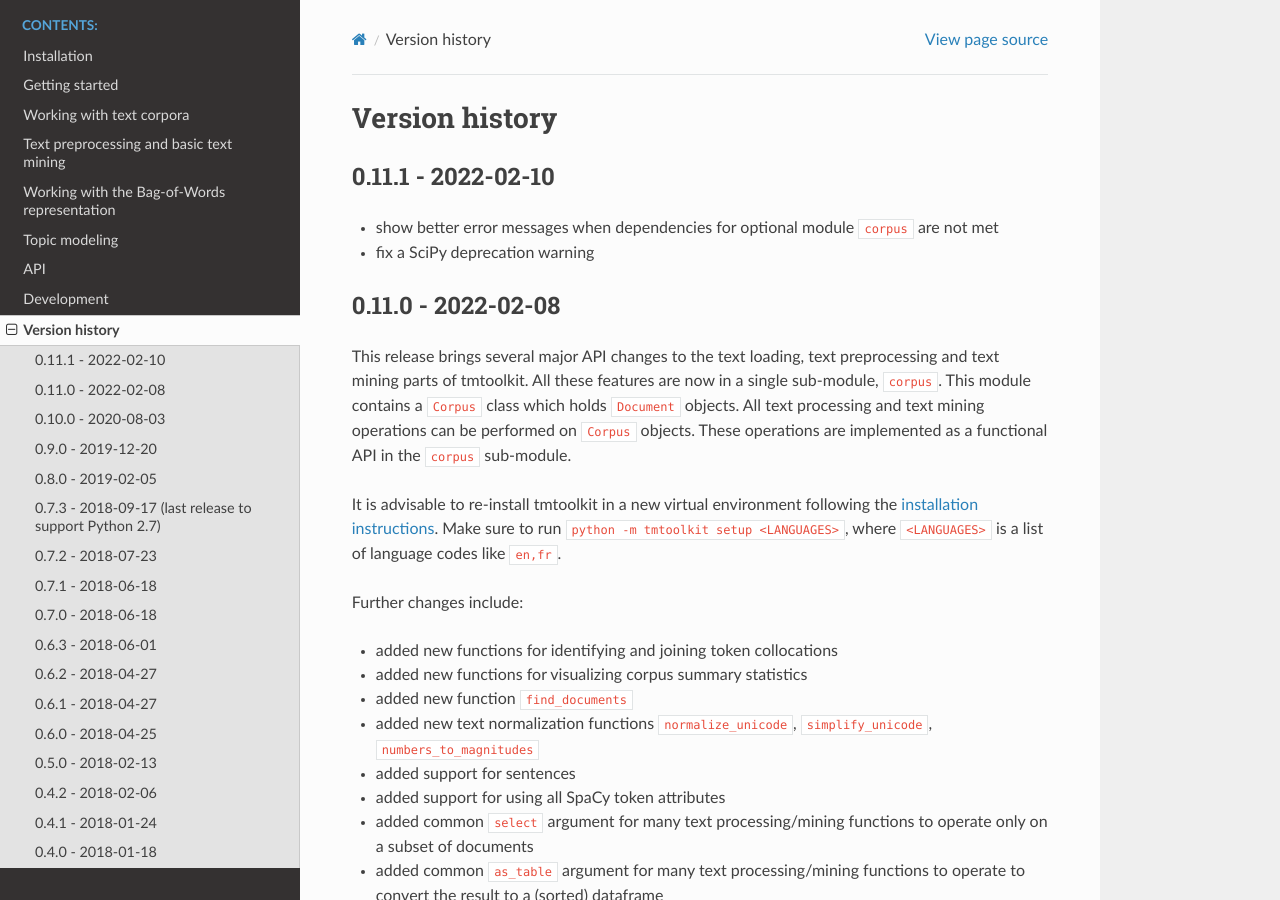
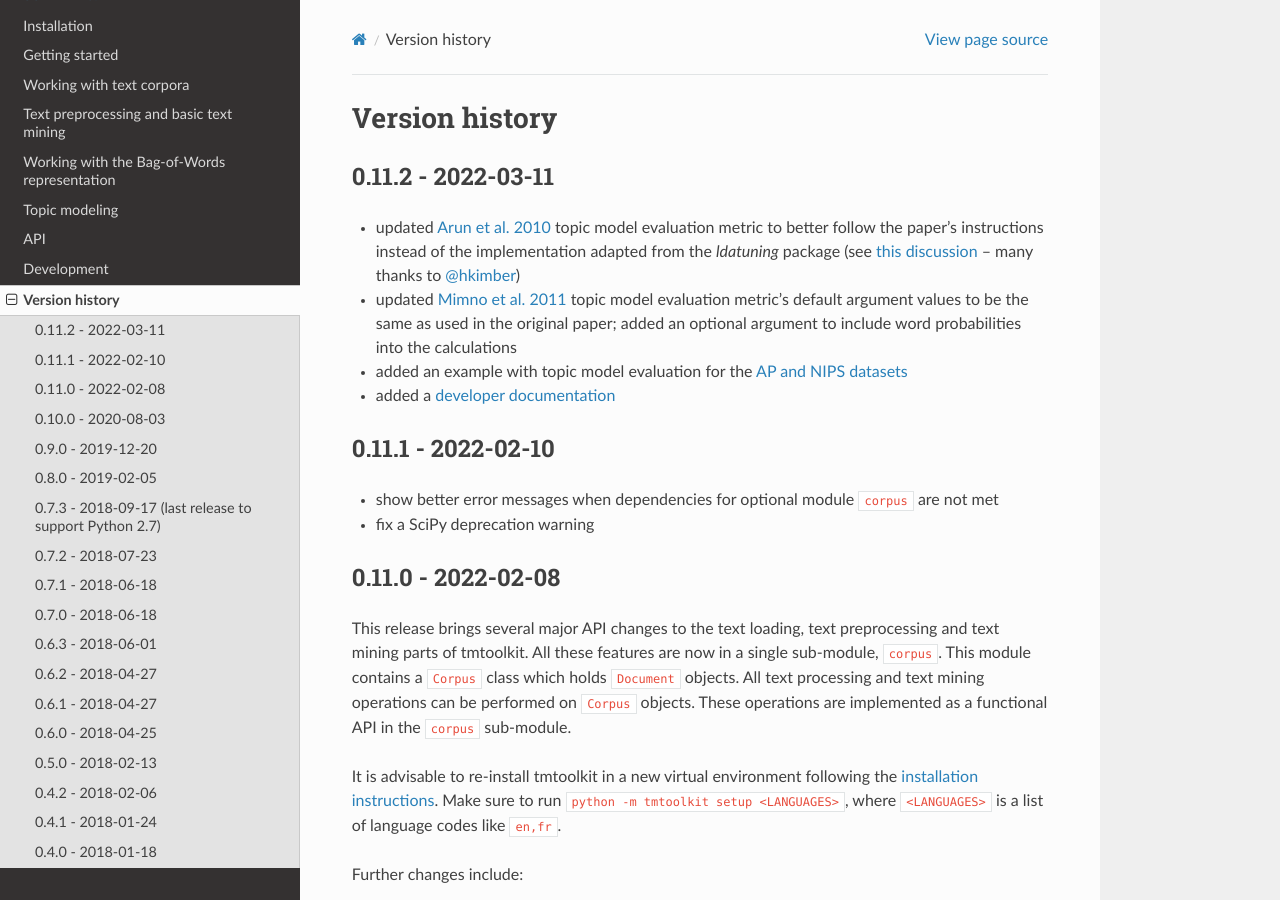
Before and after one commit to WZBSocialScienceCenter/tmtoolkit, a Sphinx documentation site: the page built from doc/source/version_history.rst, in a window 1280 px wide and 900 px high. Built offline with Sphinx 7.4.7 and the Read the Docs theme 2.0.0, drawn with Linux system fonts in a browser that asks for light colours.

Commit message:
update docs for arun 2010 metric; update version history

```diff
--- a/doc/source/version_history.rst
+++ b/doc/source/version_history.rst
@@ -2,6 +2,14 @@
 
 Version history
 ===============
+
+0.11.2 - 2022-03-11
+-------------------
+
+- updated `Arun et al. 2010 <http://doi.org/10.1007/978-3-642-13657-3_43>`_ topic model evaluation metric to better follow the paper's instructions instead of the implementation adapted from the *ldatuning* package (see `this discussion <https://github.com/nikita-moor/ldatuning/issues/7>`_ – many thanks to `@hkimber <https://github.com/hkimber>`_)
+- updated `Mimno et al. 2011 <https://dl.acm.org/citation.cfm?id=2145462>`_ topic model evaluation metric's default argument values to be the same as used in the original paper; added an optional argument to include word probabilities into the calculations
+- added an example with topic model evaluation for the `AP and NIPS datasets <http://archive.ics.uci.edu/ml/datasets/Bag+of+Words>`_
+- added a `developer documentation <https://tmtoolkit.readthedocs.io/en/latest/development.html>`_
 
 0.11.1 - 2022-02-10
 -------------------
```
Also changed, not shown: 1 other file.
